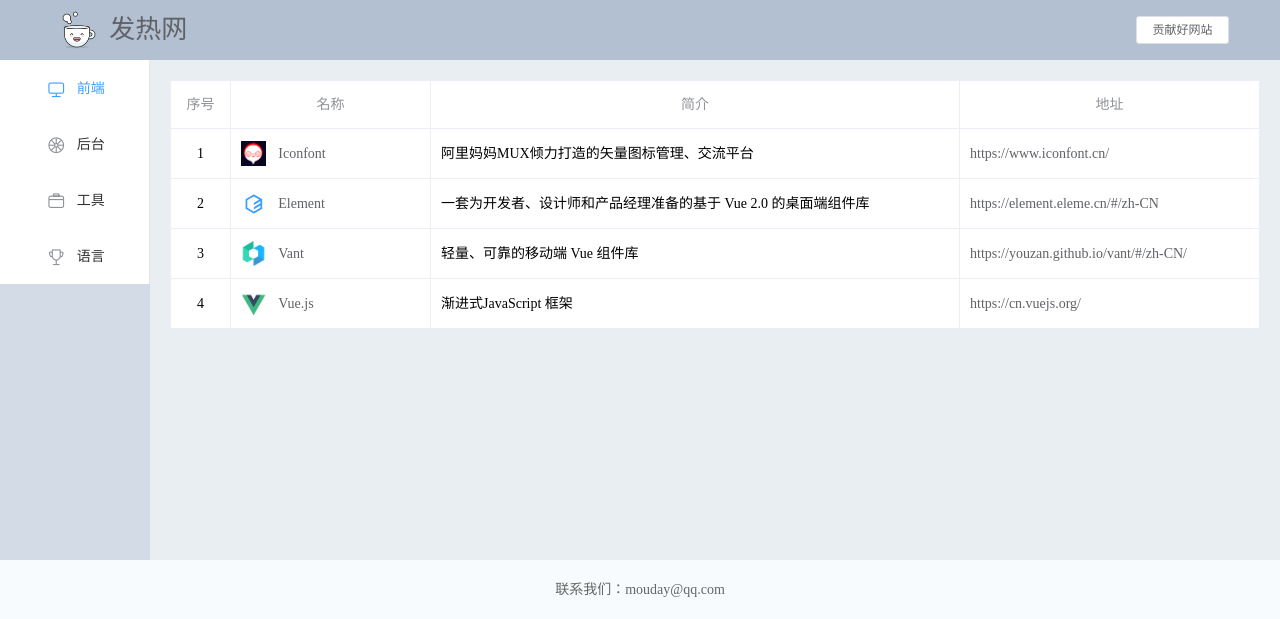
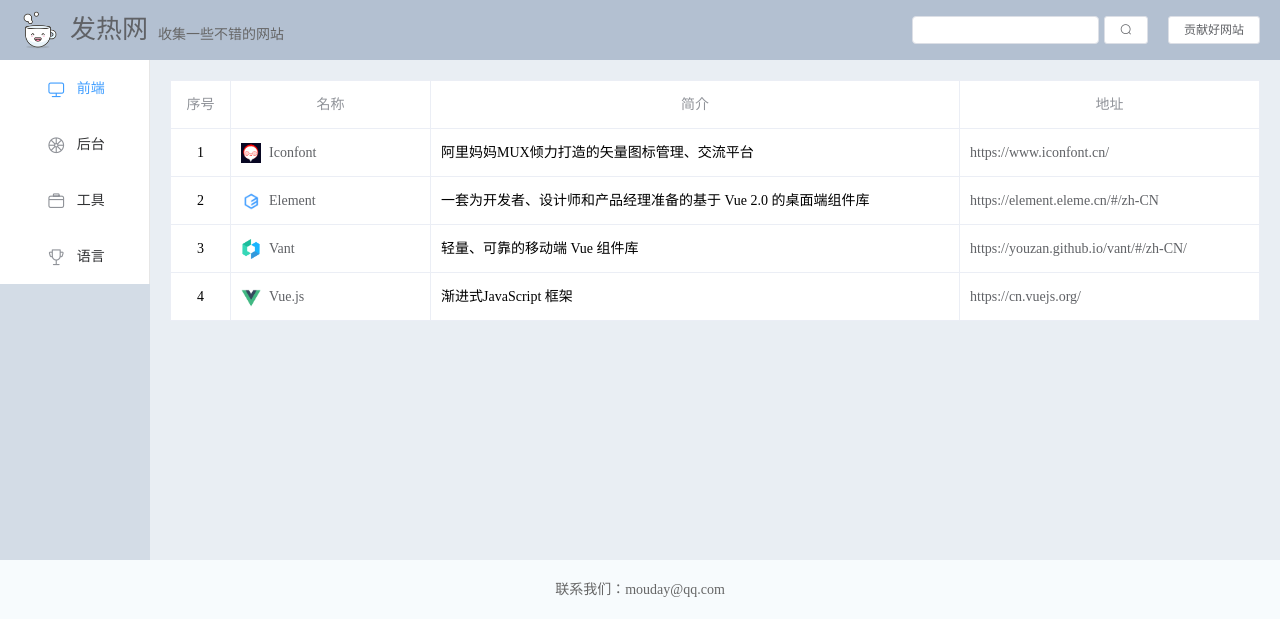
Before and after one commit to farthe-com/farthe-com.github.io, a Node project: template index.html in a window 1280 px wide. Shown: the top 619 px of the page. Run offline with Node 20 templates, Linux system fonts and the light colour scheme; the template is opened without the code that fills it, so the values that code supplies are empty.

Commit message:
增加搜索支持

```diff
--- a/_config.yml
+++ /dev/null
@@ -1 +0,0 @@
-theme: jekyll-theme-slate
--- a/index.html
+++ b/index.html
@@ -25,25 +25,26 @@
 
         <el-container v-cloak>
             <el-header>
-                <el-row type="flex" align="middle" justify="space-between">
-                    <el-col :span="4">
+
+                <div class="title">
                     <el-link href="./">
-                            <div style="display: flex; align-items: center;">
-                                <el-image style="width: 40px; height: 40px" src="static/logo.png" fit="contain">
-                                </el-image>
-                                <span class="title">发热网</span>
+                        <div class="title-image-name">
+                            <el-image class="title-image" src="static/logo.png" fit="contain"></el-image>
+                            <span class="title-name">发热网</span>
                         </div>
                     </el-link>
-                    </el-col>
+                    <span class="title-desc">收集一些不错的网站</span>
+                </div>
+                <div class="flex">
+                    <el-input size="mini" v-model="keywords" @keypress.enter.native="search"></el-input>
+                    <el-button size="mini" style="margin-left:5px" @click="search"><span class="el-icon-search"></span>
+                    </el-button>
 
-                    <el-col :span="3">
                     <el-link href="https://github.com/farthe-com/farthe-com.github.io/issues" :underline="false"
-                            target="_blank">
+                        target="_blank" style="margin-left:20px">
                         <el-button size="mini">贡献好网站</el-button>
                     </el-link>
-                    </el-col>
-                </el-row>
-
+                </div>
             </el-header>
 
             <el-container>
@@ -58,25 +59,19 @@
                 </el-aside>
 
                 <el-main>
-                    <el-table :data="list" border style="width: 100%">
+                    <el-table :data="pagination.list" border style="width: 100%">
                         <el-table-column type="index" label="序号" width="60" header-align="center" align="center">
                         </el-table-column>
 
                         <el-table-column prop="date" label="名称" width="200" header-align="center">
                             <template slot-scope="scope">
-
-                                <el-row>
-                                    <el-col :span="5">
-                                        <el-image style="width: 25px; height: 25px" :src="scope.row.image"
-                                            fit="contain"></el-image>
-                                    </el-col>
-                                    <el-col :span="15">
                                 <el-link :href="scope.row.website" target="_blank" :underline="false">
-                                            <div style="height: 25px;line-height: 25px;">{{scope.row.name}}</div>
+                                    <div class="table-item-icon-name">
+                                        <el-image class="table-item-icon" :src="scope.row.image" fit="contain">
+                                        </el-image>
+                                        <div class="table-item-name">{{scope.row.name}}</div>
+                                    </div>
                                 </el-link>
-                                    </el-col>
-                                </el-row>
-
                             </template>
 
                         </el-table-column>
@@ -90,12 +85,19 @@
                             </template>
                         </el-table-column>
                     </el-table>
+
+                    <el-pagination background layout="prev, pager, next" hide-on-single-page style="margin-top:20px"
+                        :page-size="pagination.pageSize" :total="pagination.total" @current-change="handleCurrentChange"
+                        :current-page.sync="pagination.currentPage">
+                    </el-pagination>
+
                 </el-main>
             </el-container>
 
             <el-footer>
                 <span>联系我们：mouday@qq.com</span>
             </el-footer>
+
         </el-container>
     </div>
 
@@ -104,24 +106,75 @@
             el: '#app',
             data() {
                 return {
+                    // 引入的变量
+                    tableData,
+
+                    // tab切换
+                    currentChildren: [],
+                    defaultActive: '0',
+                    defaultActiveKey: "defaultActiveKey",
+
+                    // 翻页
+                    pagination: {
                         list: [],
-                    tableData,
-                    defaultActive: '0',
-                    defaultActiveKey: "defaultActiveKey"
+                        pageSize: 5,
+                        currentPage: 1,
+                        total: 0,
+                    },
+
+                    // 搜索
+                    keywords: "",
+                    searchReuslt: []
+                }
+            },
+
+            watch: {
+                currentChildren() {
+                    this.pagination.total = this.currentChildren.length;
+                    this.pagination.currentPage = 1;
+                    this.handleCurrentChange();
                 }
             },
 
             methods: {
+                // tab切换
                 handleOpen(key, keyPath) {
                     // console.log(key, keyPath);
-                    this.list = tableData[key].children;
+                    this.currentChildren = tableData[key].children;
                     localStorage.setItem(this.defaultActiveKey, key)
+                },
+
+                // 翻页
+                handleCurrentChange() {
+                    const start = (this.pagination.currentPage - 1) * this.pagination.pageSize;
+                    const end = this.pagination.currentPage * this.pagination.pageSize;
+                    // console.log(start, end);
+
+                    this.pagination.list = this.currentChildren.slice(start, end);
+                },
+
+                // 搜索
+                search() {
+                    // 正则忽略大小写
+                    const keywords = new RegExp(this.keywords.trim(), "i")
+
+                    this.searchReuslt = [];
+
+                    for (const child of tableData) {
+                        for (const item of child.children) {
+                            if (item.desc.search(keywords) > -1 || item.name.search(keywords) > -1) {
+                                this.searchReuslt.push(item)
+                            }
+                        }
+                    }
+
+                    // console.log(this.searchReuslt);
+                    this.currentChildren = this.searchReuslt;
                 }
             },
 
             created() {
                 this.defaultActive = localStorage.getItem(this.defaultActiveKey) || '0';
-
                 this.handleOpen(this.defaultActive);
             }
         });
--- a/static/css/main.css
+++ b/static/css/main.css
@@ -1,17 +1,75 @@
 #app{
   min-width: 900px;
 }
+
+/* 公共的样式 */
+.flex{
+  display: flex;
+}
+
+/* 头部标题样式 */
 .title{
+  display: flex;
+  align-items: center;
+}
+
+.title .title-name{
    display:inline-block;
    margin-left: 10px;
    font-size: 26px;
    font-weight: 500;
 }
+
+.title .title-image{
+  width: 40px;
+  height: 40px
+}
+
+.title .title-image-name{
+  display: flex;
+  align-items: center;
+}
+
+.title .title-desc{
+  display:inline-block;
+  font-size: 14px;
+  font-weight: normal;
+  color: #666666;
+  margin-left: 10px;
+  height: 50px;
+}
+
+/* 头部标题样式结束 */
+
+/* 表格内部单元样式 */
+.table-item-icon-name{
+  display: flex;
+  align-items: center;
+}
+
+.table-item-icon-name .table-item-icon{
+  width: 20px;
+  height: 20px
+}
+
+.table-item-icon-name .table-item-name{
+  margin-left: 8px;
+  height: 20px;
+  line-height: 20px;
+}
+
+/* 表格内部单元样式结束 */
 .el-header, .el-footer {
     background-color: #B3C0D1;
     color: #333;
     text-align: center;
     line-height: 60px;
+  }
+
+.el-header{
+  display: flex;
+  align-items: center;
+  justify-content: space-between;
 }
 
 .el-footer{
--- a/static/js/data.js
+++ b/static/js/data.js
@@ -42,11 +42,29 @@
                 image: "static/img/adonisjs.com.cn.png",
                 website: "https://adonisjs.com.cn/"
             },
+
+            {
+                name: "Laravel",
+                desc: "一套简洁、优雅的PHP Web开发框架",
+                image: "static/img/laravel.com.ico",
+                website: "https://laravel.com/"
+            },
+
+
             {
                 name: "ThinkPHP",
                 desc: "一个为API开发而设计的高性能框架",
                 image: "static/img/www.thinkphp.cn.png",
                 website: "http://www.thinkphp.cn/"
+            },
+
+            {
+                name: "Masonite",
+                desc: "现代的、以开发人员为中心的Python Web框架",
+                image: "static/img/docs.masoniteproject.com.png",
+                website: "https://docs.masoniteproject.com/"
+
+
             }
         ]
     },
@@ -73,7 +91,30 @@
                 image: "static/img/shields.io.png",
                 website: "https://shields.io/"
             },
-
+            {
+                name: "菜鸟教程",
+                desc: "提供编程的基础技术教程",
+                image: "static/img/www.runoob.com.png",
+                website: "https://www.runoob.com/"
+            },
+            {
+                name: "BootCDN",
+                desc: "稳定、快速、免费的前端开源项目 CDN 加速服务",
+                image: "static/img/www.bootcdn.cn.png",
+                website: "https://www.bootcdn.cn/"
+            },
+            {
+                name: "CSDN",
+                desc: "专业IT技术社区",
+                image: "static/img/www.csdn.net.ico",
+                website: "https://www.csdn.net/"
+            },
+            {
+                name: "Xclient",
+                desc: "精品MAC应用软件分享",
+                image: "static/img/xclient.info.ico",
+                website: "https://xclient.info/"
+            },
         ]
     },
     {
```
Also changed, not shown: static/img/docs.masoniteproject.com.png (added), static/img/laravel.com.ico (added), static/img/www.bootcdn.cn.png (added), static/img/www.csdn.net.ico (added), static/img/www.runoob.com.png (added), static/img/xclient.info.ico (added). Lines whose indentation alone changed are shown as unchanged.
